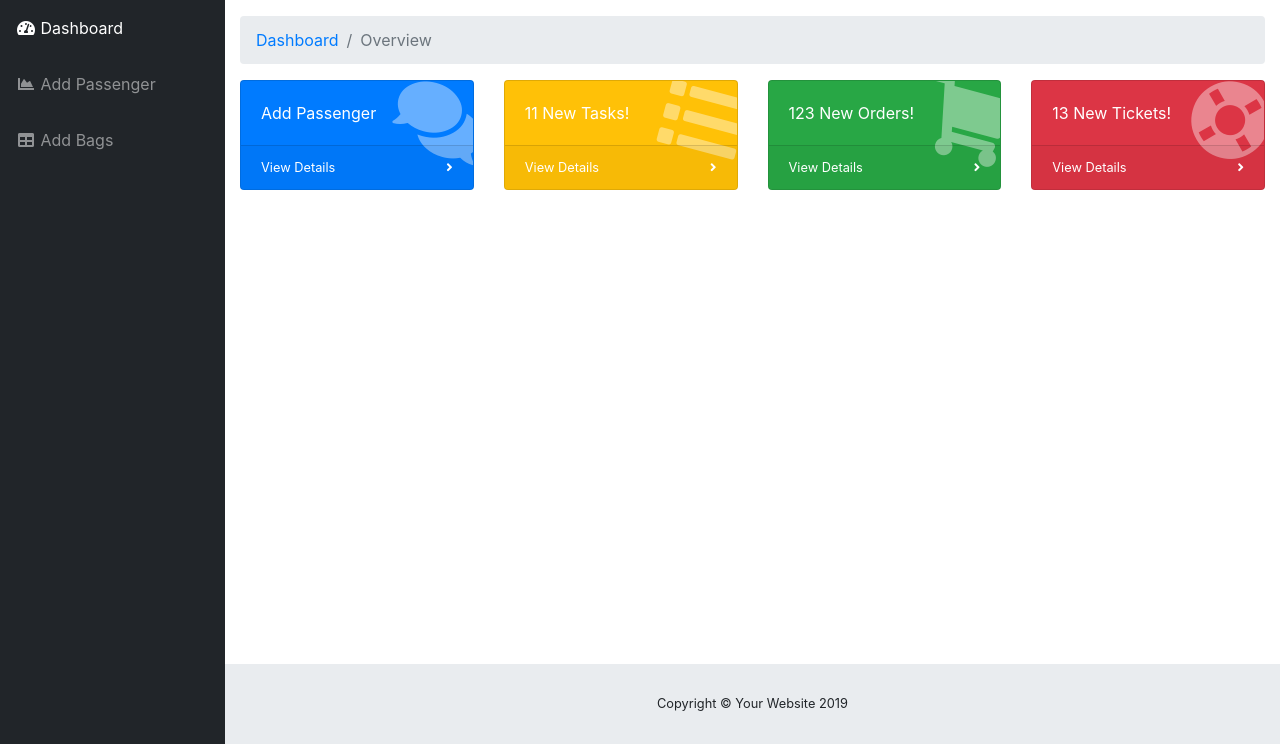
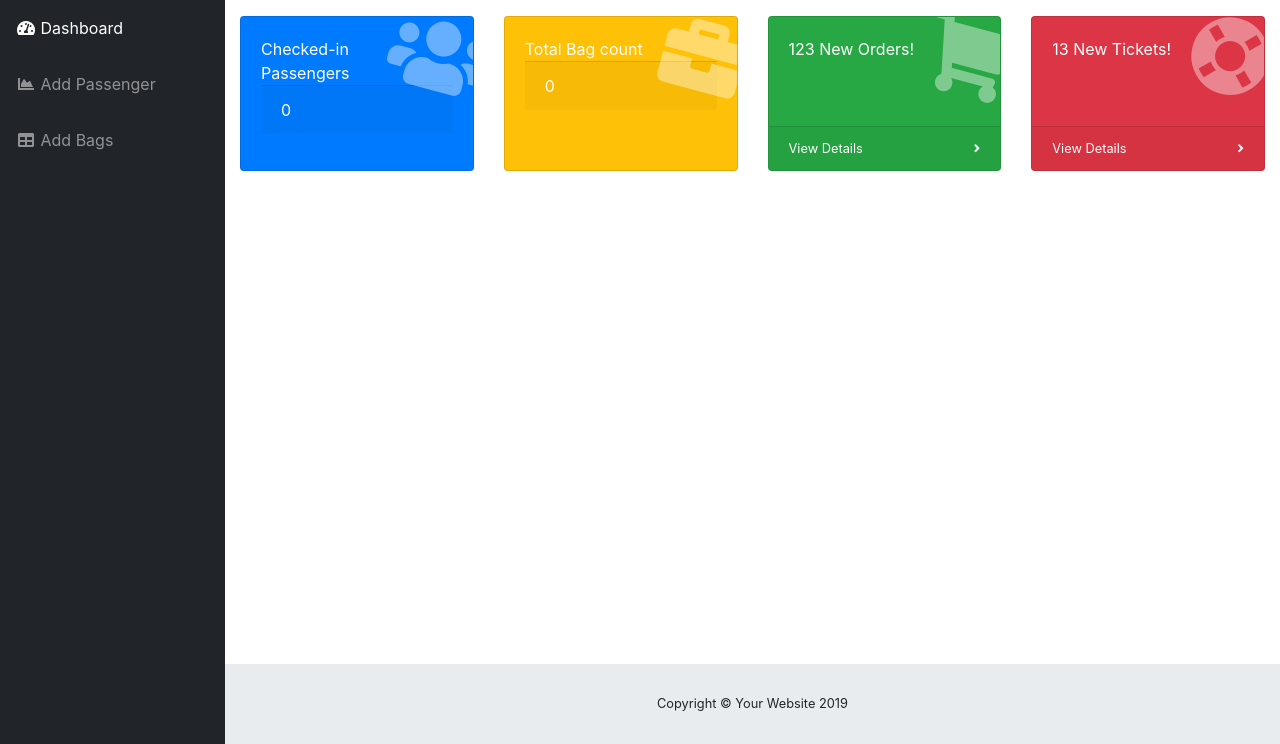
Before and after one commit to sank8dalvi/clink, a Flask app: page / in a window 1280 px wide. Shown: the part 56-800 px from the top of the page. Run offline with Flask 2, Linux system fonts and the light colour scheme; data that the repository does not hold is empty; some libraries are stand-ins or nearby versions.

Commit message:
Added FA icons and counters

```diff
--- a/case/templates/index.html
+++ b/case/templates/index.html
@@ -58,46 +58,28 @@
 
       <div class="container-fluid">
 
-        <!-- Breadcrumbs-->
-        <ol class="breadcrumb">
-          <li class="breadcrumb-item">
-            <a href="#">Dashboard</a>
-          </li>
-          <li class="breadcrumb-item active">Overview</li>
-        </ol>
-
         <!-- Icon Cards-->
         <div class="row">
           <div class="col-xl-3 col-sm-6 mb-3">
             <div class="card text-white bg-primary o-hidden h-100">
               <div class="card-body">
                 <div class="card-body-icon">
-                  <i class="fas fa-fw fa-comments"></i>
+                  <i class="fas fa-fw fa-users"></i>
                 </div>
-                <div class="mr-5">Add Passenger</div>
+                <div class="mr-5">Checked-in Passengers</div>
+                <p class="card-footer">{{passCount}}</p>
               </div>
-              <a class="card-footer text-white clearfix small z-1" href="#">
-                <span class="float-left">View Details</span>
-                <span class="float-right">
-                  <i class="fas fa-angle-right"></i>
-                </span>
-              </a>
             </div>
           </div>
           <div class="col-xl-3 col-sm-6 mb-3">
             <div class="card text-white bg-warning o-hidden h-100">
               <div class="card-body">
                 <div class="card-body-icon">
-                  <i class="fas fa-fw fa-list"></i>
+                  <i class="fas fa-fw fa-briefcase"></i>
                 </div>
-                <div class="mr-5">11 New Tasks!</div>
+               <div class="mr-5">Total Bag count</div>
+                <p class="card-footer">{{bagCount}}</p>
               </div>
-              <a class="card-footer text-white clearfix small z-1" href="#">
-                <span class="float-left">View Details</span>
-                <span class="float-right">
-                  <i class="fas fa-angle-right"></i>
-                </span>
-              </a>
             </div>
           </div>
           <div class="col-xl-3 col-sm-6 mb-3">
@@ -157,25 +139,9 @@
   <a class="scroll-to-top rounded" href="#page-top">
     <i class="fas fa-angle-up"></i>
   </a>
+      {% block body %}
 
-  <!-- Logout Modal-->
-  <div class="modal fade" id="logoutModal" tabindex="-1" role="dialog" aria-labelledby="exampleModalLabel" aria-hidden="true">
-    <div class="modal-dialog" role="document">
-      <div class="modal-content">
-        <div class="modal-header">
-          <h5 class="modal-title" id="exampleModalLabel">Ready to Leave?</h5>
-          <button class="close" type="button" data-dismiss="modal" aria-label="Close">
-            <span aria-hidden="true">×</span>
-          </button>
-        </div>
-        <div class="modal-body">Select "Logout" below if you are ready to end your current session.</div>
-        <div class="modal-footer">
-          <button class="btn btn-secondary" type="button" data-dismiss="modal">Cancel</button>
-          <a class="btn btn-primary" href="login.html">Logout</a>
-        </div>
-      </div>
-    </div>
-  </div>
+      {% endblock %}
 
   <!-- Bootstrap core JavaScript-->
   <script src="https://cdnjs.cloudflare.com/ajax/libs/jquery/3.3.1/jquery.min.js"></script>
@@ -185,7 +151,6 @@
   <script src="{{url_for('static',filename='vendor/jquery-easing/jquery.easing.min.js')}}"></script>
 
   <!-- Page level plugin JavaScript-->
-  <script src="{{url_for('static',filename='vendor/chart.js/Chart.min.js')}}"></script>
   <script src="{{url_for('static',filename='vendor/datatables/jquery.dataTables.js')}}"></script>
   <script src="{{url_for('static',filename='vendor/datatables/dataTables.bootstrap4.js')}}"></script>
 
```
